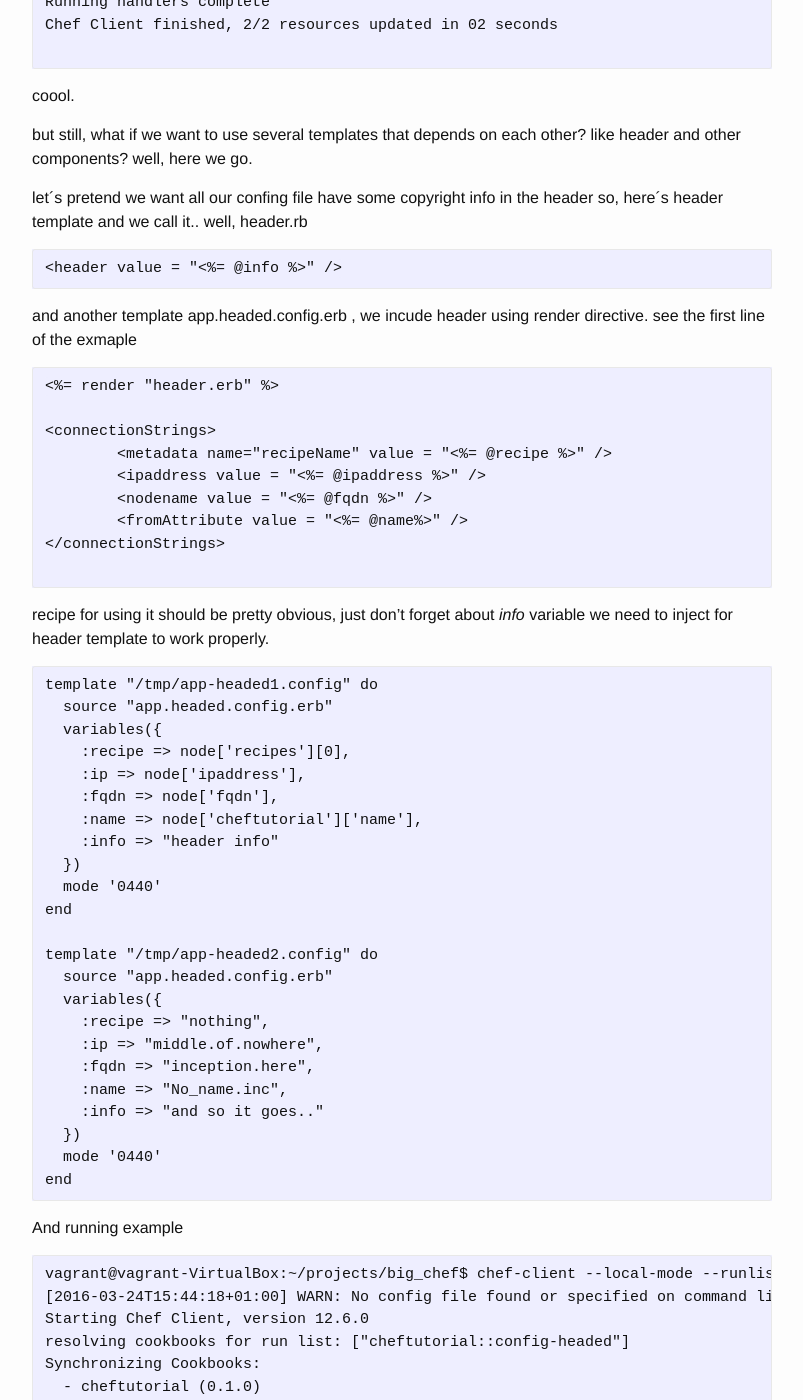
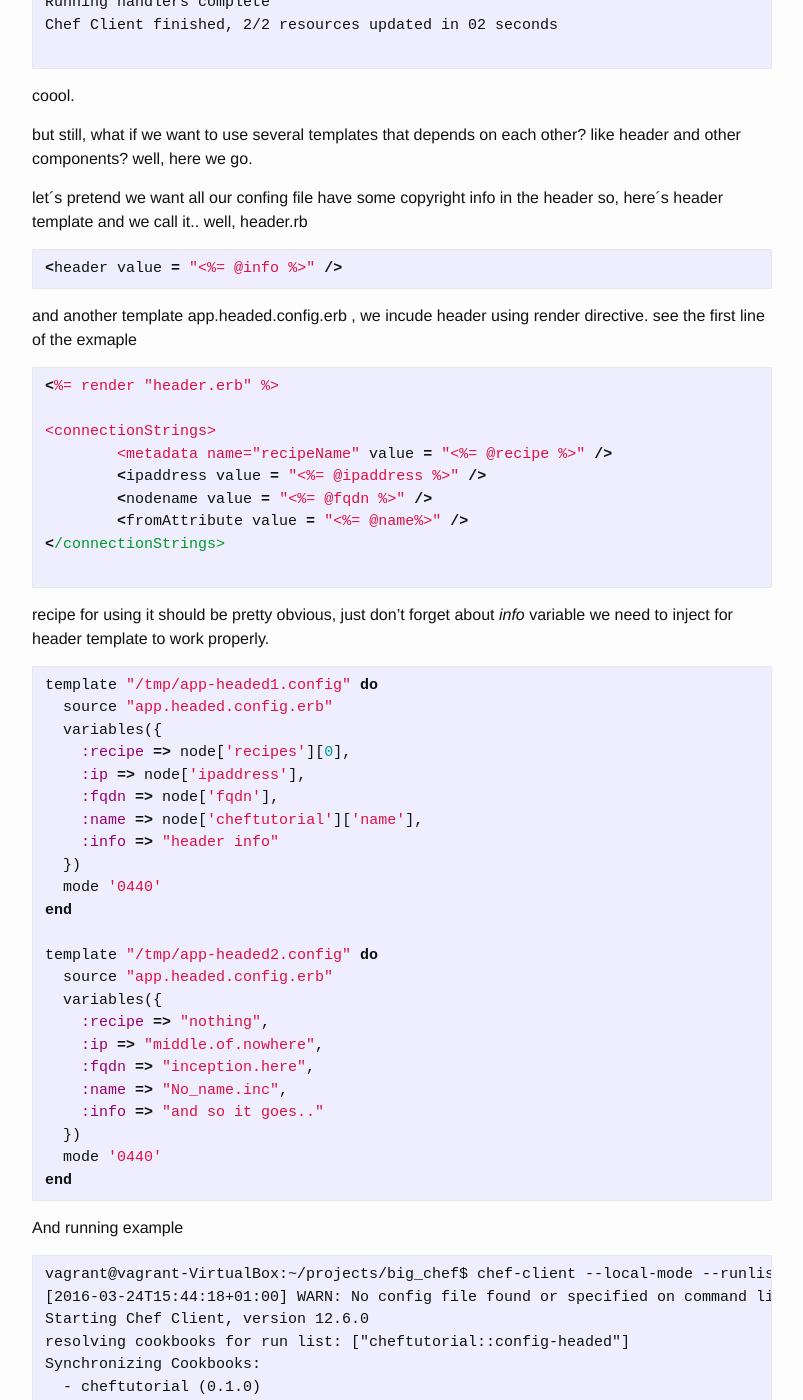
Before and after one commit to mungobungo/mungobungo.github.io, a Jekyll site: the page built from _posts/2016-03-24-chef1.markdown, in a window 1280 px wide and 1400 px high, scrolled down 9235 px. Shown: the whole window, without its empty margins (238-1041 px from the left). Built offline with Jekyll 4.4.1, drawn with Linux system fonts in a browser that asks for light colours; some of the changed text lies outside the part shown.

Commit message:
added some ruby formatting for code blocks

````diff
--- a/_posts/2016-03-24-chef1.markdown
+++ b/_posts/2016-03-24-chef1.markdown
@@ -41,7 +41,7 @@ knife cookbook create cheftutorial -o .
 after this we go to cheftutorial\recipes
 and create file welcome.rb
 
-```
+```ruby
 log "Hello #{ENV['USER']}" do
   level :info
 end
@@ -78,7 +78,7 @@ Let's see what can we do with it.
 
 adding new attribute to new file defautl.rb
 
-```
+```ruby
 default["cheftutorial"]["name"] = "babagalamaga"
 
 ```
@@ -153,7 +153,7 @@ Well, let's try
 
 crating new recipe hello.rb at cheftutorial/recipes folder
 
-```
+```ruby
 log "Hello guy someghing #{node['cheftutorial']['name']}" do
    level :info
 end
@@ -201,7 +201,7 @@ something similar to asp.net templates.
 
 here how it look like template.rb
 
-```
+```ruby
 <ul>
 <% 3.times do %>
   <li>list item</li>
@@ -227,7 +227,7 @@ and now see the output
 let's say we want to generate config file in specified folder with ip of the machine it is run on.
 First we need to create template and put it to _templates_ folder. something like "app.config.erb"
 
-```
+```ruby
 <connectionStrings>
 	<metadata name="recipeName" value = "<%= node['recipes'][0] %>" />
 	<ipaddress value = "<%= node['ipaddress'] %>" />
@@ -239,7 +239,7 @@ When we have created template, we can use it in our recipes. Something like that
 
 (file config.rb in _recipes_ folder)
 
-```
+```ruby
 template "/tmp/app.config" do
   source "app.config.erb"
   mode '0440'
@@ -305,7 +305,7 @@ vagrant@vagrant-VirtualBox:~/projects/big_chef$ cat cookbooks/cheftutorial/templ
 
 looks like this. take a look at *fromAttribute* field. this one uses user-defined attribute we've created.
 
-```
+```ruby
 <connectionStrings>
 	<metadata name="recipeName" value = "<%= node['recipes'][0] %>" />
 	<ipaddress value = "<%= node['ipaddress'] %>" />
@@ -323,7 +323,7 @@ vagrant@vagrant-VirtualBox:~/projects/big_chef$ cat cookbooks/cheftutorial/recip
 
 that uses that template with attribute in it
 
-```
+```ruby
 template "/tmp/app-attribute.config" do
   source "app.attribute.config.erb"
   mode '0440'
@@ -387,7 +387,7 @@ our template now looks like this
 and we can use it in recipes.
 Lets create two files with from the same template, but with different variables
 
-```
+```ruby
 template "/tmp/app-variable1.config" do
   source "app.varialble.config.erb"
   variables({
@@ -469,13 +469,13 @@ well, here we go.
 let´s pretend we want all our confing file have some copyright info in the header
 so, here´s header template and we call it.. well, header.rb
 
-```
+```ruby
 <header value = "<%= @info %>" />
 ```
 
 and another template app.headed.config.erb , we incude header using render directive. see the first line of the exmaple
 
-```
+```ruby
 <%= render "header.erb" %>
 
 <connectionStrings>
@@ -490,7 +490,7 @@ and another template app.headed.config.erb , we incude header using render direc
 recipe for using it should be pretty obvious, just don't forget about _info_ variable we need to inject for header template to work properly.
 
 
-```
+```ruby
 template "/tmp/app-headed1.config" do
   source "app.headed.config.erb"
   variables({
@@ -601,7 +601,7 @@ and we put something to the file direclty
 
 and we can use it following way
 
-```
+```ruby
 cookbook_file "file.txt" do
   path "/tmp/file.txt"
   mode "644"
@@ -642,7 +642,7 @@ sidenote- if we're doing cross-platform solutions, we might need to have differe
 
 it can be done using attribute
 
-```
+```ruby
 node['platform']
 ```
 
@@ -658,7 +658,7 @@ to find it out we need to implement something ourselves.
 here we are defining createfile definition. Basically you can think about it as of macro or just function that can be used inside of recipes.
 you can pass parameters there and use them inside of the definition
 
-```
+```ruby
 define :createfile, :path => nil, :content => nil do
   file "#{params[:path]}" do
     content "#{params[:content]}"
@@ -670,12 +670,13 @@ now we can use our own definition in our own recipes.
 just like a bosch. see how paramerers are passed to definition
 
 
-```
+```ruby
 createfile "/tmp/definitonfile.txt" do
    path "/tmp/definitonfile.txt"
    content "Created using definitions"
 end
 ```
+
 if you can spot code duplication here, you're wrong. filename and path are configured in parameter _path_ and that string that goes afer _createfile_ is just name of the step.
 
 executing
@@ -719,7 +720,6 @@ WARNING: No knife configuration file found
 ** Creating README for cookbook: bertut
 ** Creating CHANGELOG for cookbook: bertut
 ** Creating metadata for cookbook: bertut
-
 ```
 
 and make
@@ -816,6 +816,7 @@ mkdir -p /tmp/berks/cookbooks
 ```
 
 2) populate test folder with all the cookbooks and their dependencies
+
 ```
 vagrant@vagrant-VirtualBox:~/projects/big_chef/cookbooks/bertut$ berks vendor /tmp/berks/cookbooks
 Resolving cookbook dependencies...
@@ -829,7 +830,8 @@ Vendoring cheftutorial (0.1.0) to /tmp/berks/cookbooks/cheftutorial
 
 
 3) create file client.rb in test folder
-```
+
+```ruby
 root = File.absolute_path(File.dirname(__FILE__))
 
 berks_cookbook_path = root + 'cookbooks'
````
